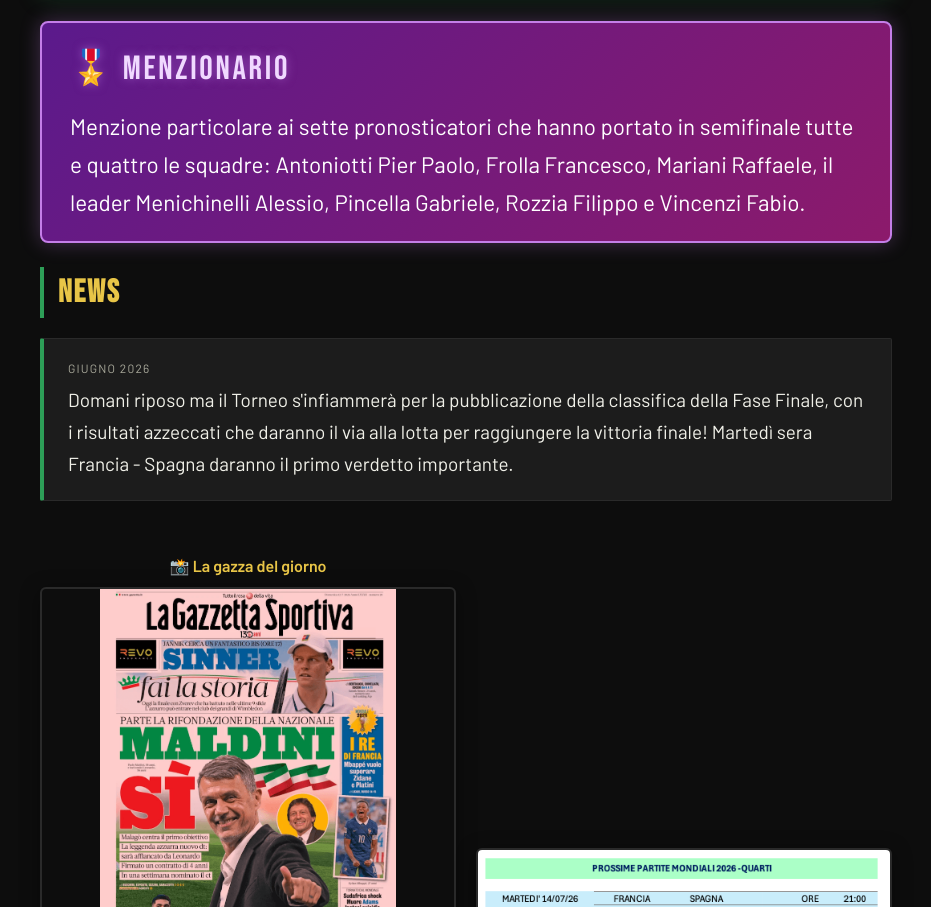
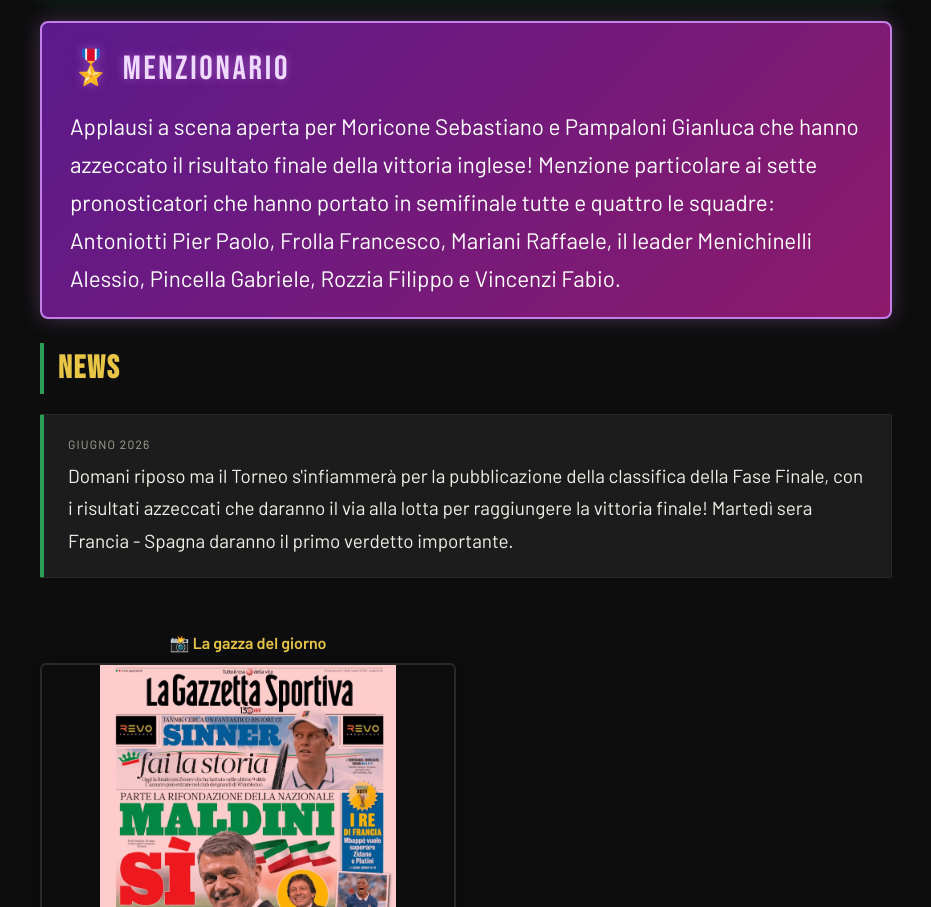
Before and after one commit to Groppoli26/Torneo-Mondiali, a plain HTML site: page index.html in a window 1280 px wide. Shown: the part 929-1836 px from the top of the page, without its empty margins (174-1105 px from the left). Drawn offline with Linux system fonts and the light colour scheme.

Commit message:
Update index.html

```diff
--- a/index.html
+++ b/index.html
@@ -565,7 +565,7 @@
     <!-- MENZIONARIO -->
     <div class="menzionario-box">
       <div class="menzionario-titolo">🎖️ Menzionario</div>
-      <p class="menzionario-testo"> Menzione particolare ai sette pronosticatori che hanno portato in semifinale tutte e quattro le squadre: Antoniotti Pier Paolo, Frolla Francesco, Mariani Raffaele, il leader Menichinelli Alessio, Pincella Gabriele, Rozzia Filippo e Vincenzi Fabio.  </p>
+      <p class="menzionario-testo"> Applausi a scena aperta per Moricone Sebastiano e Pampaloni Gianluca che hanno azzeccato il risultato finale della vittoria inglese! Menzione particolare ai sette pronosticatori che hanno portato in semifinale tutte e quattro le squadre: Antoniotti Pier Paolo, Frolla Francesco, Mariani Raffaele, il leader Menichinelli Alessio, Pincella Gabriele, Rozzia Filippo e Vincenzi Fabio.  </p>
     </div>
 
     <!-- NEWS -->
```
